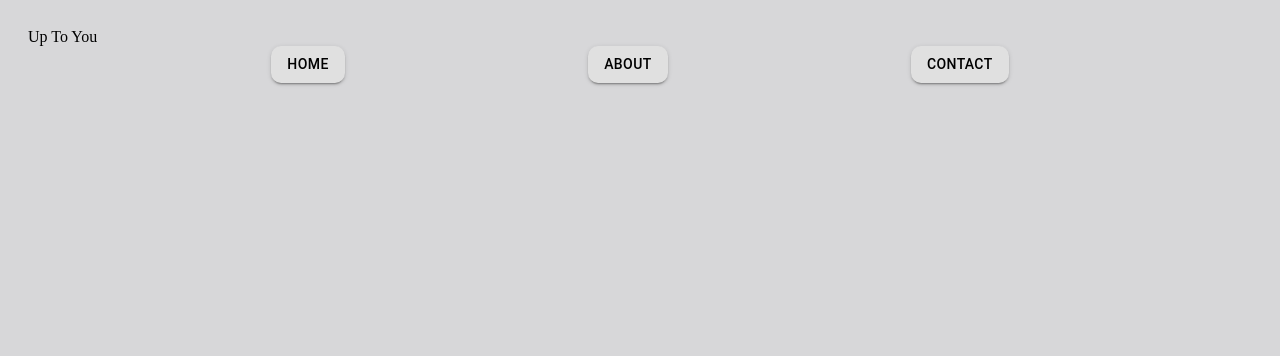
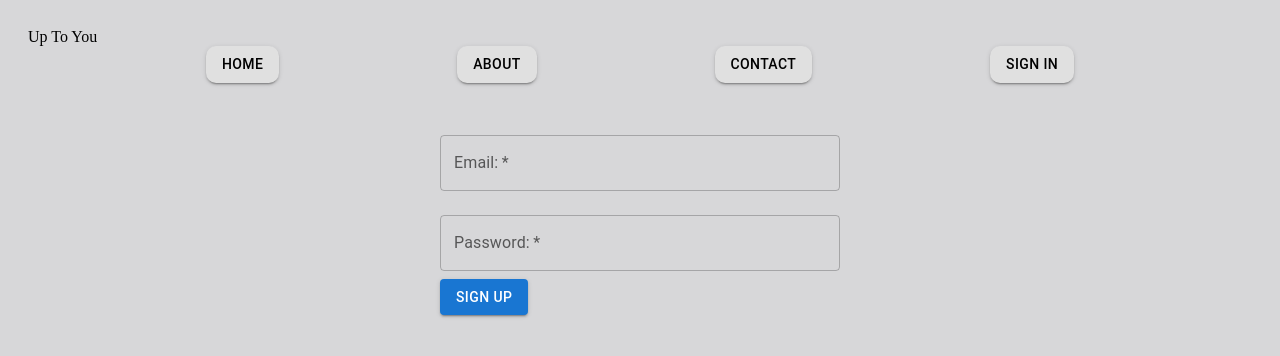
Before and after one commit to kyhjonathan/Up-To-You, a React (Vite) app: page /signup in a window 1280 px wide. Shown: the top 356 px of the page. Built offline with nearby package versions, Linux system fonts and the light colour scheme; no server answers.

Commit message:
Add Firebase + Authentication (#3)
* add firebase

* create log in page and authentication

* add sign in and sign up functionalites and UI

```diff
--- a/package.json
+++ b/package.json
@@ -15,6 +15,7 @@
     "@mui/icons-material": "^7.1.0",
     "@mui/material": "^7.1.0",
     "bootstrap": "^5.3.6",
+    "firebase": "^11.8.1",
     "motion": "^12.11.0",
     "react": "^19.1.0",
     "react-bootstrap": "^2.10.10",
--- a/src/App.tsx
+++ b/src/App.tsx
@@ -4,19 +4,24 @@ import NavigationBar from "./assets/layouts/NavigationBar/NavigationBar";
 import Home from "./pages/Home";
 import About from "./pages/About";
 import ContactPage from "./pages/ContactPage";
+import SignInPage from "./pages/SignInPage";
+import { AuthProvider } from "./contexts/authContexts";
+import SignUpPage from "./pages/SignUpPage";
 
 function App() {
   return (
-    <>
+    <AuthProvider>
       <Router>
         <NavigationBar />
         <Routes>
           <Route path="/" element={<Home />} />
           <Route path="/about" element={<About />} />
           <Route path="/contact" element={<ContactPage />} />
+          <Route path="/signin" element={<SignInPage />} />
+          <Route path="/signup" element={<SignUpPage />} />
         </Routes>
       </Router>
-    </>
+    </AuthProvider>
   );
 }
 
--- /dev/null
+++ b/src/assets/components/SignIn.tsx
@@ -0,0 +1,76 @@
+import React, { useState } from "react";
+import { useAuth } from "../../contexts/authContexts";
+import { Link as RouterLink, useNavigate } from "react-router-dom";
+import { Button, TextField, Box, Alert, Link } from "@mui/material";
+
+const SignIn = () => {
+  const [email, setEmail] = useState("");
+  const [password, setPassword] = useState("");
+  const [error, setError] = useState("");
+  const [loading, setLoading] = useState(false);
+
+  const { login } = useAuth();
+  const navigate = useNavigate();
+
+  const handleSubmit = async (e: React.FormEvent) => {
+    e.preventDefault();
+
+    try {
+      setError("");
+      setLoading(true);
+      await login(email, password);
+      navigate("/");
+    } catch {
+      setError("Failed to sign in. Check your credentials.");
+    }
+
+    setLoading(false);
+  };
+
+  return (
+    <Box
+      component="form"
+      onSubmit={handleSubmit}
+      sx={{ maxWidth: 400, mx: "auto", p: 2 }}
+    >
+      <h2>Sign In</h2>
+      {error && <Alert severity="error">{error}</Alert>}
+
+      <TextField
+        fullWidth
+        label="Email"
+        type="email"
+        value={email}
+        onChange={(e) => setEmail(e.target.value)}
+        margin="normal"
+        required
+      />
+
+      <TextField
+        fullWidth
+        label="Password"
+        type="password"
+        value={password}
+        onChange={(e) => setPassword(e.target.value)}
+        margin="normal"
+        required
+      />
+
+      <Button
+        type="submit"
+        fullWidth
+        variant="contained"
+        disabled={loading}
+        sx={{ my: 2 }}
+      >
+        {loading ? "Signing In..." : "Sign In"}
+      </Button>
+
+      <Link component={RouterLink} to="/signup">
+        Not a User? Sign Up!
+      </Link>
+    </Box>
+  );
+};
+
+export default SignIn;
--- /dev/null
+++ b/src/assets/components/SignUp.tsx
@@ -0,0 +1,47 @@
+import { useState } from "react";
+import { useAuth } from "../../contexts/authContexts";
+import { Box, Button, TextField } from "@mui/material";
+const SignUp = () => {
+  const [email, setEmail] = useState("");
+  const [password, setPassword] = useState("");
+  const { signup } = useAuth();
+  const handleSignUp = async () => {
+    try {
+      await signup(email, password);
+    } catch {
+      console.error("An error has occured.");
+    }
+  };
+
+  return (
+    <Box
+      component="form"
+      onSubmit={handleSignUp}
+      sx={{ maxWidth: 400, mx: "auto", p: 2 }}
+    >
+      <TextField
+        label="Email:"
+        type="email"
+        margin="normal"
+        onChange={(e) => setEmail(e.target.value)}
+        required
+        fullWidth
+      />
+
+      <TextField
+        label="Password:"
+        type="password"
+        margin="normal"
+        onChange={(e) => setPassword(e.target.value)}
+        required
+        fullWidth
+      />
+
+      <Button type="submit" variant="contained">
+        Sign Up
+      </Button>
+    </Box>
+  );
+};
+
+export default SignUp;
--- a/src/assets/layouts/NavigationBar/NavigationBar.tsx
+++ b/src/assets/layouts/NavigationBar/NavigationBar.tsx
@@ -49,6 +49,16 @@ const NavigationBar = () => {
               >
                 Contact
               </Button>
+              <Button
+                className="nav-button"
+                component={Link}
+                to="/signin"
+                variant="contained"
+                color={location.pathname === "/signin" ? "primary" : "inherit"}
+                sx={{ borderRadius: "10px" }}
+              >
+                Sign In
+              </Button>
             </Nav>
           </Navbar.Collapse>
         </Container>
--- /dev/null
+++ b/src/contexts/authContexts/index.tsx
@@ -0,0 +1,68 @@
+import React, { createContext, useContext, useEffect, useState } from "react";
+import {
+  type User,
+  type UserCredential,
+  signInWithEmailAndPassword,
+  createUserWithEmailAndPassword,
+  signOut,
+  onAuthStateChanged,
+} from "firebase/auth";
+import { auth } from "../../firebase/firebase";
+
+interface AuthContextType {
+  currentUser: User | null;
+  login: (email: string, password: string) => Promise<UserCredential>;
+  signup: (email: string, password: string) => Promise<UserCredential>;
+  logout: () => Promise<void>;
+}
+
+const AuthContext = createContext<AuthContextType | undefined>(undefined);
+
+export const useAuth = () => {
+  const context = useContext(AuthContext);
+  if (context === undefined) {
+    throw new Error("useAuth must be used within an AuthProvider");
+  }
+  return context;
+};
+
+interface AuthProviderProps {
+  children: React.ReactNode;
+}
+
+export const AuthProvider = ({ children }: AuthProviderProps) => {
+  const [currentUser, setCurrentUser] = useState<User | null>(null);
+  const [loading, setLoading] = useState(true);
+
+  const signup = (email: string, password: string) => {
+    return createUserWithEmailAndPassword(auth, email, password);
+  };
+
+  const login = (email: string, password: string) => {
+    return signInWithEmailAndPassword(auth, email, password);
+  };
+
+  const logout = () => {
+    return signOut(auth);
+  };
+
+  useEffect(() => {
+    const unsubscribe = onAuthStateChanged(auth, (user) => {
+      setCurrentUser(user);
+      setLoading(false);
+    });
+    return unsubscribe;
+  }, []);
+
+  const value = {
+    currentUser,
+    login,
+    signup,
+    logout,
+  };
+  return (
+    <AuthContext.Provider value={value}>
+      {!loading && children}
+    </AuthContext.Provider>
+  );
+};
--- /dev/null
+++ b/src/firebase/firebase.ts
@@ -0,0 +1,22 @@
+// Import the functions you need from the SDKs you need
+import { initializeApp } from "firebase/app";
+import { getAuth } from "firebase/auth";
+
+// Your web app's Firebase configuration
+// For Firebase JS SDK v7.20.0 and later, measurementId is optional
+const firebaseConfig = {
+  apiKey: "AIzaSyBqEx7naRnXTxn7kbbz4YIpzVsq_sh5r2E",
+  authDomain: "up-to-you-2ed14.firebaseapp.com",
+  projectId: "up-to-you-2ed14",
+  storageBucket: "up-to-you-2ed14.firebasestorage.app",
+  messagingSenderId: "1056259685221",
+  appId: "1:1056259685221:web:3d32b3451d93135b3aff8c",
+  measurementId: "G-MCMDCXL152",
+};
+
+// Initialize Firebase
+const app = initializeApp(firebaseConfig);
+const auth = getAuth(app);
+
+export { auth };
+export default app;
--- /dev/null
+++ b/src/pages/SignInPage.tsx
@@ -0,0 +1,13 @@
+// src/pages/SignInPage.tsx
+import SignIn from "../assets/components/SignIn";
+import { Container } from "@mui/material";
+
+const SignInPage = () => {
+  return (
+    <Container maxWidth="sm" sx={{ mt: 4 }}>
+      <SignIn />
+    </Container>
+  );
+};
+
+export default SignInPage;
--- /dev/null
+++ b/src/pages/SignUpPage.tsx
@@ -0,0 +1,7 @@
+import SignUp from "../assets/components/SignUp";
+
+const SignUpPage = () => {
+  return <SignUp />;
+};
+
+export default SignUpPage;
```
Also changed, not shown: 1 other file (tests, documents, lock files or other folders).
